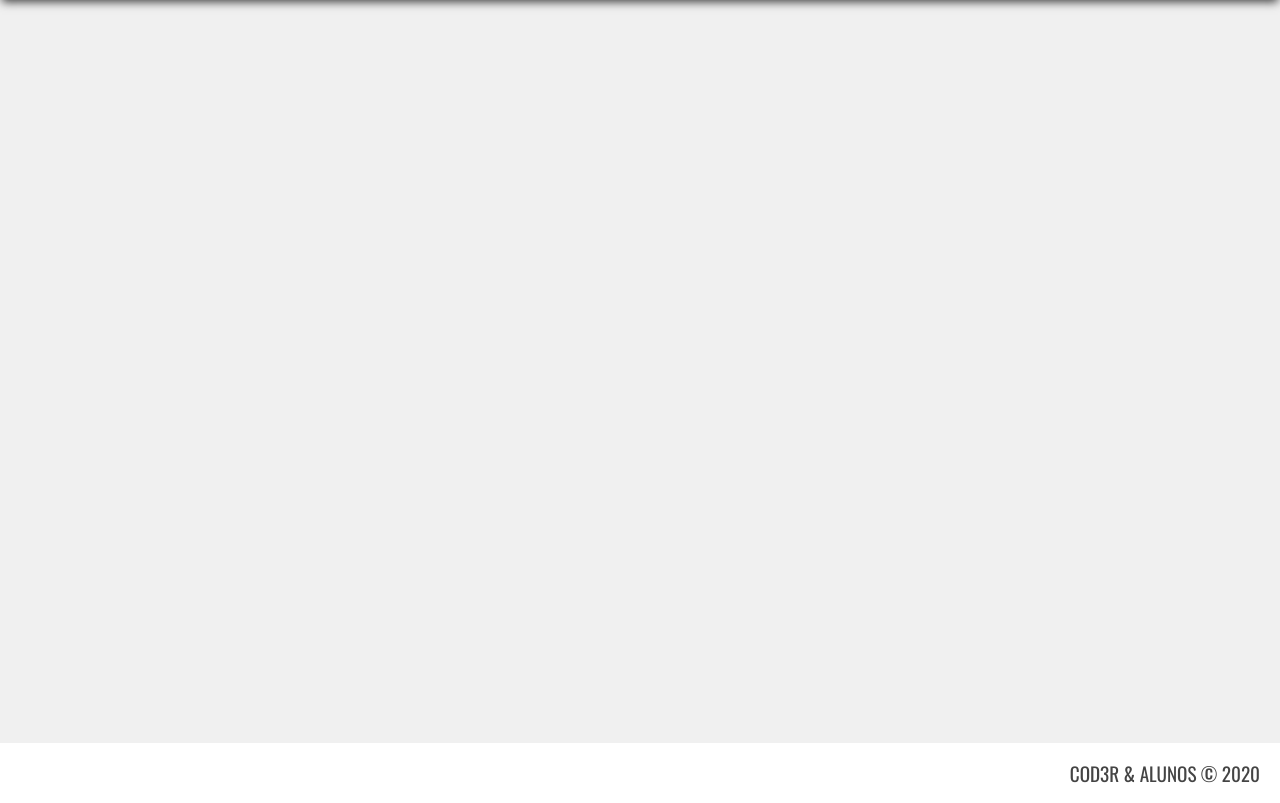
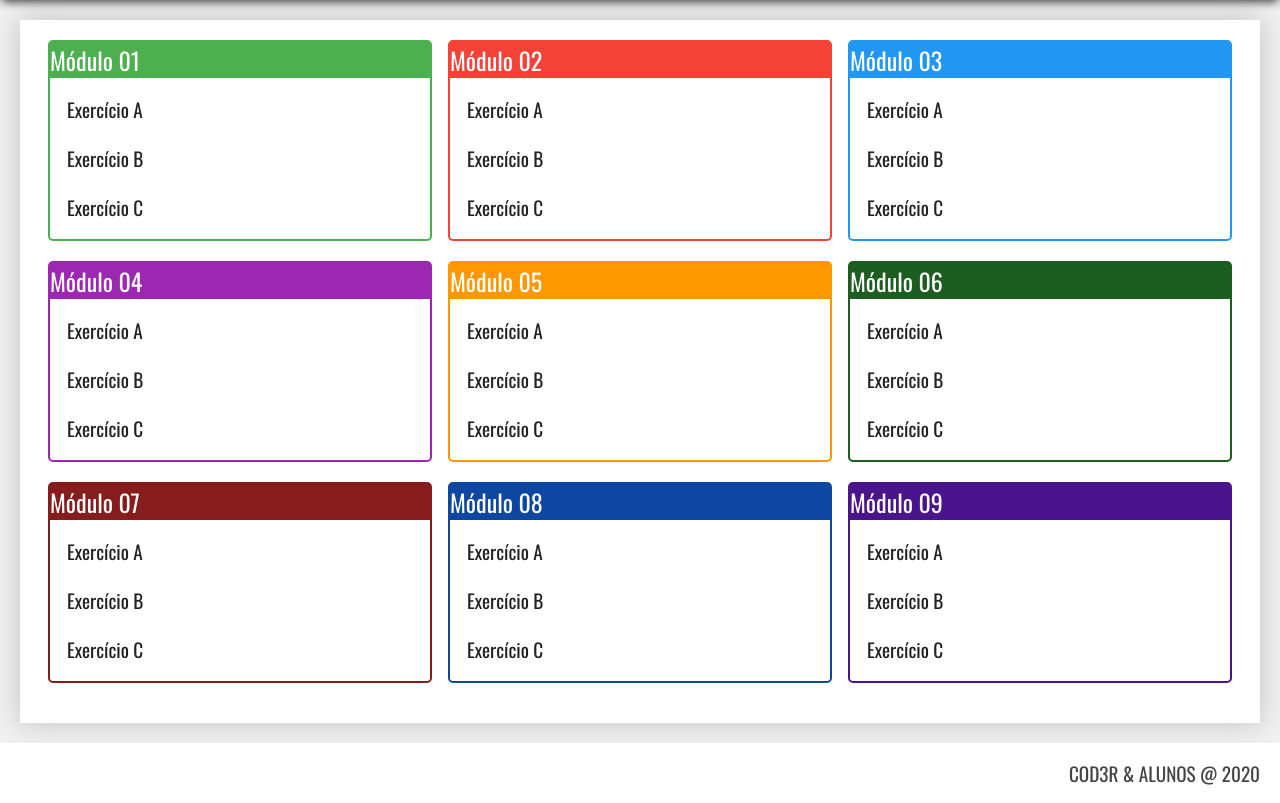
Before and after one commit to joaovitorsts/Cod3r-PHP, a PHP site: page / in a window 1280 px wide. Shown: the part 120-923 px from the top of the page. Run offline with PHP 8.4, Linux system fonts and the light colour scheme.

Commit message:
Introdução de PHP ao projeto

```diff
--- a/curso_php/assets/css/estilo.css
+++ b/curso_php/assets/css/estilo.css
@@ -47,6 +47,15 @@ body{
     padding: 20px;
 }
 
+.conteudo{
+    position: relative;
+    height: 100%;
+    overflow-y: scroll;
+    background-color: #fff;
+    padding: 20px;
+    box-shadow: 0px 0px 25px 0px rgba(0, 0, 0, 0.2);
+}
+
 .rodape{
     grid-area: rodape;
     background-color: #fff;
@@ -56,4 +65,76 @@ body{
     font-size: 1.2rem;
     padding-right: 20px;
     color: #444;
+    position: sticky;
+    bottom: 0px;
 }
+
+.modulos{
+    display: flex;
+    flex-wrap: wrap;
+    justify-content: space-around;
+}
+
+.modulo{
+    flex-basis: 32%;
+    margin-bottom: 20px;
+    border-radius: 5px;
+}
+
+.modulo > h3{
+    margin: 0px;
+    color: #fff;
+    font-weight: 300;
+    font-size: 1.5rem;
+    padding: 10px 20 px;
+    background-color: #1867c0;
+}
+
+.modulo > ul{
+    margin: 0px;
+    padding: 7px;
+    list-style: none;
+}
+
+.modulo > ul > li{
+    padding: 10px;
+    font-size: 1.2rem;
+    cursor: pointer;
+}
+
+.modulo > ul > li > a{
+    display: flex;
+    text-decoration: none; /* TIRA O SUBLINHADO EM BAIXO DO LINK*/
+    color: #222;
+}
+
+.modulo > ul > li:hover{
+    background-color: #EEE;
+}
+
+.modulo.verde {border: 2px solid #4CAF50;}
+.modulo.verde > h3 {background-color: #4CAF50;}
+
+.modulo.vermelho {border: 2px solid #F44336;}
+.modulo.vermelho > h3 {background-color: #F44336;}
+
+.modulo.azul {border: 2px solid #2196F3;}
+.modulo.azul > h3 {background-color: #2196F3;}
+
+.modulo.roxo {border: 2px solid #9C27B0;}
+.modulo.roxo > h3 {background-color: #9C27B0;}
+
+.modulo.laranja {border: 2px solid #FF9800;}
+.modulo.laranja > h3 {background-color: #FF9800;}
+
+.modulo.verde-escuro {border: 2px solid #1B5E20;}
+.modulo.verde-escuro > h3 {background-color: #1B5E20;}
+
+.modulo.vermelho-escuro {border: 2px solid #871C1C;}
+.modulo.vermelho-escuro > h3 {background-color: #871C1C;}
+
+.modulo.azul-escuro {border: 2px solid #0D47A1;}
+.modulo.azul-escuro > h3 {background-color: #0D47A1;}
+
+.modulo.roxo-escuro {border: 2px solid #4A148C;}
+.modulo.roxo-escuro > h3 {background-color: #4A148C;}
--- /dev/null
+++ b/curso_php/index.php
@@ -0,0 +1,96 @@
+<!DOCTYPE html>
+<html lang="en">
+<head>
+    <meta charset="UTF-8">
+    <link href="https://fonts.googleapis.com/css?family=Oswald&display=swap" rel="stylesheet">
+    <link rel="stylesheet" href="assets/css/estilo.css">
+    <title>Curso PHP</title>
+</head>
+<body>
+    <header class="cabecalho">
+        <h1>Curso PHP</h1>
+        <h2>Índice de exercícios</h2>
+    </header>
+    <main class="principal">
+        <div class="conteudo">
+            <nav class="modulos">
+                <div class="modulo verde">
+                    <h3>Módulo 01</h3>
+                    <ul>
+                        <li><a href="#">Exercício A</a></li>
+                        <li><a href="#">Exercício B</a></li>
+                        <li><a href="#">Exercício C</a></li>
+                    </ul>
+                </div>
+                <div class="modulo vermelho">
+                    <h3>Módulo 02</h3>
+                    <ul>
+                        <li><a href="#">Exercício A</a></li>
+                        <li><a href="#">Exercício B</a></li>
+                        <li><a href="#">Exercício C</a></li>
+                    </ul>
+                </div>
+                <div class="modulo azul">
+                    <h3>Módulo 03</h3>
+                    <ul>
+                        <li><a href="#">Exercício A</a></li>
+                        <li><a href="#">Exercício B</a></li>
+                        <li><a href="#">Exercício C</a></li>
+                    </ul>
+                </div>
+                <div class="modulo roxo">
+                    <h3>Módulo 04</h3>
+                    <ul>
+                        <li><a href="#">Exercício A</a></li>
+                        <li><a href="#">Exercício B</a></li>
+                        <li><a href="#">Exercício C</a></li>
+                    </ul>
+                </div>
+                <div class="modulo laranja">
+                    <h3>Módulo 05</h3>
+                    <ul>
+                        <li><a href="#">Exercício A</a></li>
+                        <li><a href="#">Exercício B</a></li>
+                        <li><a href="#">Exercício C</a></li>
+                    </ul>
+                </div>
+                <div class="modulo verde-escuro">
+                    <h3>Módulo 06</h3>
+                    <ul>
+                        <li><a href="#">Exercício A</a></li>
+                        <li><a href="#">Exercício B</a></li>
+                        <li><a href="#">Exercício C</a></li>
+                    </ul>
+                </div>
+                <div class="modulo vermelho-escuro">
+                    <h3>Módulo 07</h3>
+                    <ul>
+                        <li><a href="#">Exercício A</a></li>
+                        <li><a href="#">Exercício B</a></li>
+                        <li><a href="#">Exercício C</a></li>
+                    </ul>
+                </div>
+                <div class="modulo azul-escuro">
+                    <h3>Módulo 08</h3>
+                    <ul>
+                        <li><a href="#">Exercício A</a></li>
+                        <li><a href="#">Exercício B</a></li>
+                        <li><a href="#">Exercício C</a></li>
+                    </ul>
+                </div>
+                <div class="modulo roxo-escuro">
+                    <h3>Módulo 09</h3>
+                    <ul>
+                        <li><a href="#">Exercício A</a></li>
+                        <li><a href="#">Exercício B</a></li>
+                        <li><a href="#">Exercício C</a></li>
+                    </ul>
+                </div>
+            </nav>
+        </div>
+    </main>
+    <footer class="rodape">
+        COD3R & ALUNOS @ <?= date('Y'); ?>
+    </footer>
+</body>
+</html>
```
